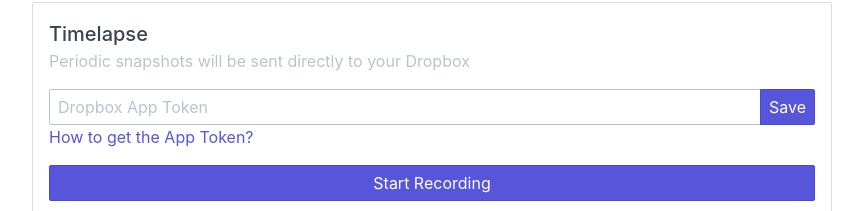
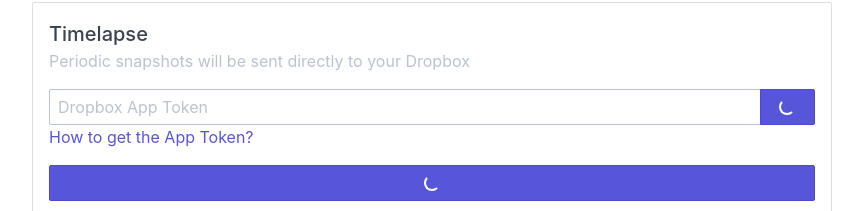
Before and after one commit to OnionIoT/OOS-App-Camera, a Vue app in the folder oos-app-webcam/: page / in a window 1280 px wide. Shown: the part 741-952 px from the top of the page, without its empty margins (208-1071 px from the left). Built offline with nearby package versions, Linux system fonts and the light colour scheme.

Commit message:
add loading spinner for buttons

```diff
--- a/oos-app-webcam/src/App.vue
+++ b/oos-app-webcam/src/App.vue
@@ -28,13 +28,16 @@
         <div class="input-group">
           <!-- <span class="input-group-addon"><a>How to get the Token?</a></span> -->
           <input type="text" class="form-input" v-model="token" placeholder="Dropbox App Token" >
-          <button class="btn btn-primary input-group-btn" @click="saveToken">Save</button>
+          <button class="btn btn-primary input-group-btn"
+          :class="{loading: isLoading}"
+          @click="saveToken">Save</button>
         </div>
         <div class="card-subtitle text-gray"><a>How to get the App Token?</a></div>
       </div>
       <div class="card-footer">
         <button class="btn btn-primary btn-block"
         @click="toggleRecording"
+        :class="{loading: isLoading}"
         >{{bTimelapse?'Stop Recording':'Start Recording'}}</button>
       </div>
     </div>
@@ -82,6 +85,7 @@
       bStreaming: false,
       bTimelapse: false,
       bReady: false,
+      isLoading: true,
       token: ''
     }
   },
@@ -102,9 +106,11 @@
       // OnionCDK.sendCmd('getBatteryLevels', [])
     },
     saveToken () {
+      this.isLoading = true
       OnionCDK.sendCmd('/www/apps/oos-app-webcam/save-token.sh', [this.token])
     },
     toggleRecording () {
+      this.isLoading = true
       if (this.bTimelapse) {
         OnionCDK.service('oos-app-timelapse', 'stop')
       } else {
@@ -115,6 +121,7 @@
   mounted () {
     OnionCDK.onService = function (name, command, result) {
       console.log(name, command, result)
+      this.isLoading = false
       switch (name) {
         case 'oos-app-timelapse':
           if (command === 'list' && typeof result !== 'undefined') {
@@ -144,6 +151,7 @@
     }.bind(this)
 
     OnionCDK.onCmd = function (command, result) {
+      this.isLoading = false
       switch (command) {
         case '/www/apps/oos-app-webcam/save-token.sh':
           OnionCDK.sendToast('Token Saved')
```
